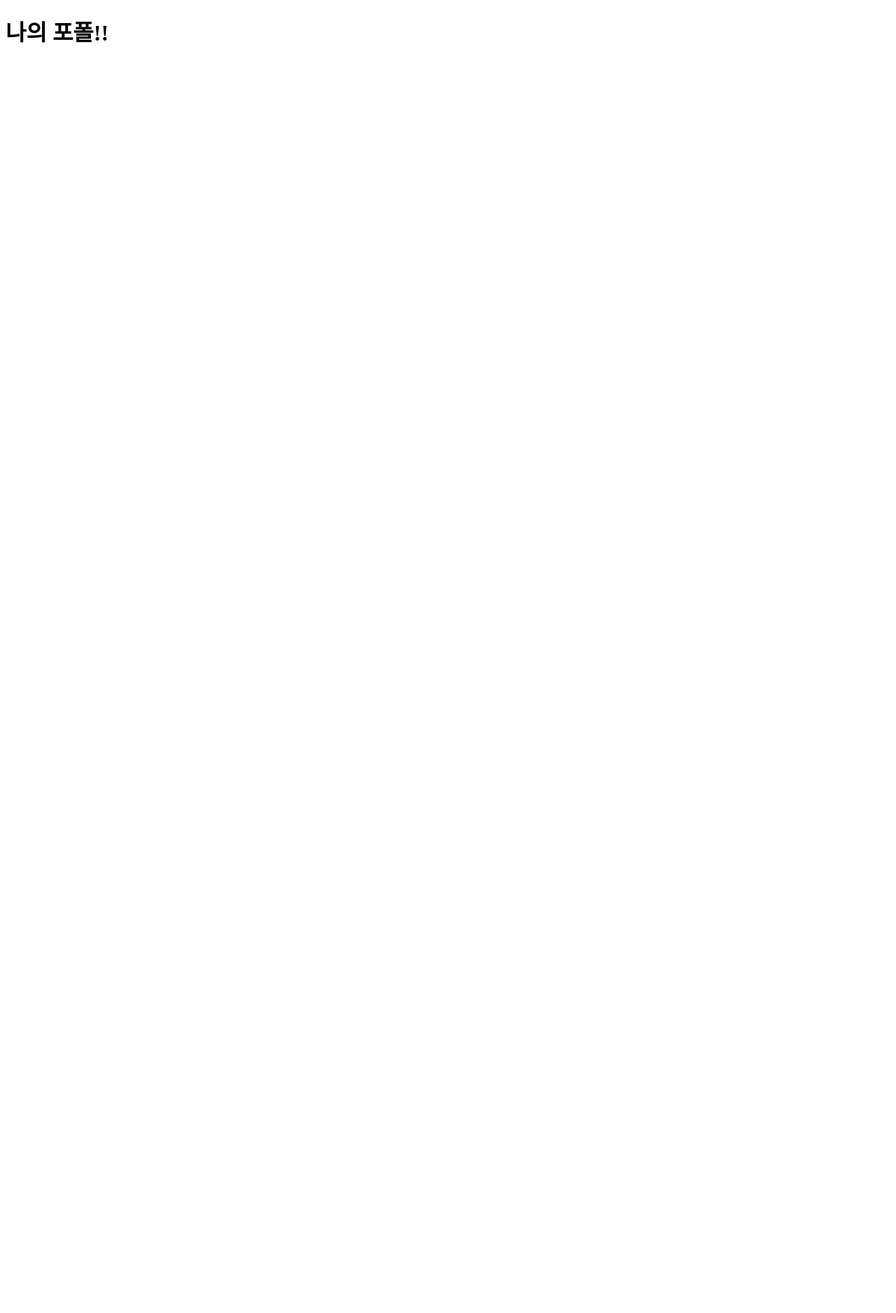
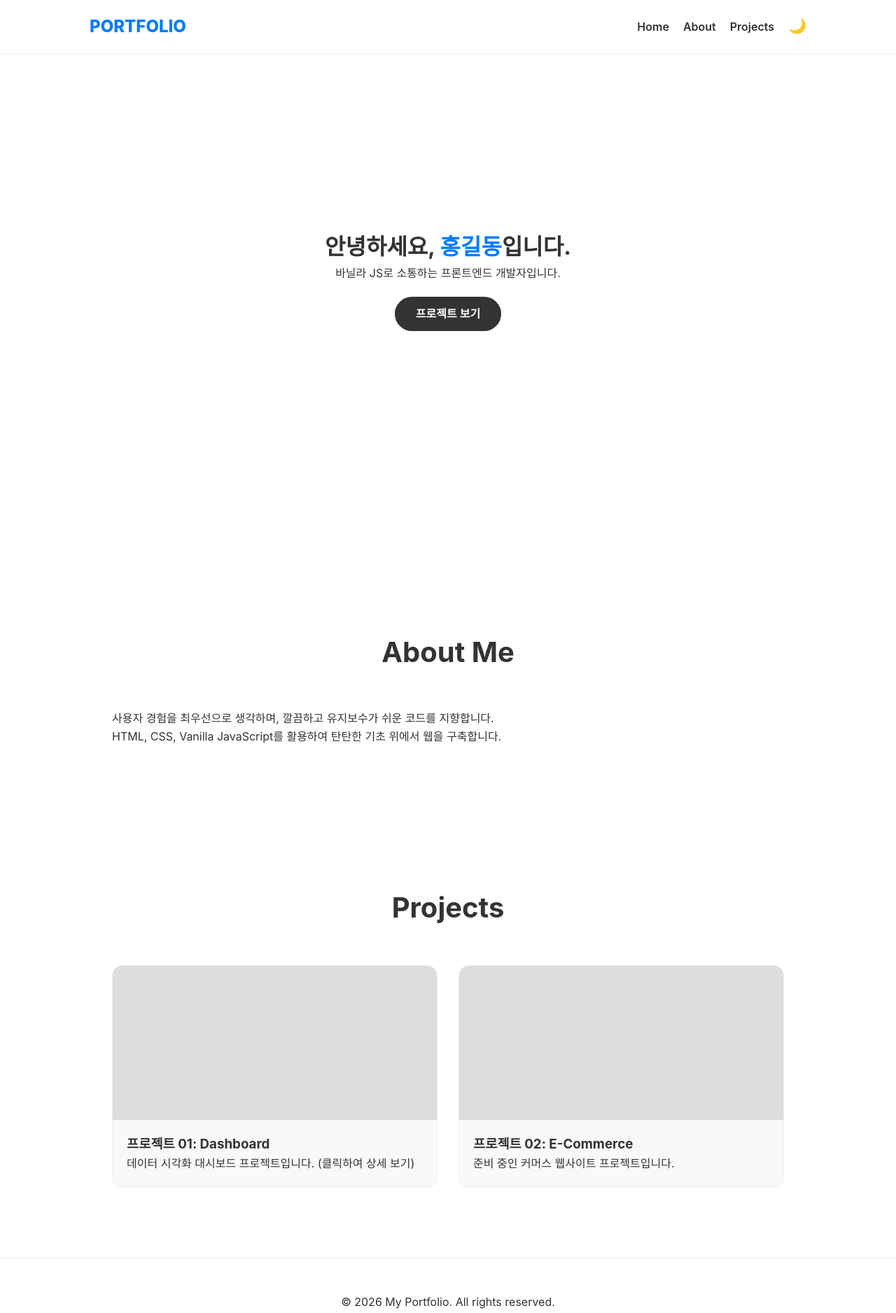
Before and after one commit to jiyeon2536/misango, a plain HTML site: page index.html in a window 1280 px wide. Shown: the whole page at 70% size. Before the commit the page ends 800 px from the top, so only its background shows below. Drawn offline with Linux system fonts and the light colour scheme.

Commit message:
add project detail page

```diff
--- a/app.js
+++ b/app.js
@@ -0,0 +1,42 @@
+// 1. 다크 모드 토글 기능
+const themeToggle = document.getElementById('theme-toggle');
+const body = document.body;
+
+// 테마 상태 확인 및 적용 함수
+const applyTheme = (theme) => {
+    if (theme === 'dark') {
+        body.setAttribute('data-theme', 'dark');
+        themeToggle.textContent = '☀️';
+    } else {
+        body.removeAttribute('data-theme');
+        themeToggle.textContent = '🌙';
+    }
+};
+
+// 버튼 클릭 이벤트
+themeToggle.addEventListener('click', () => {
+    const isDark = body.getAttribute('data-theme') === 'dark';
+    const newTheme = isDark ? 'light' : 'dark';
+
+    applyTheme(newTheme);
+    localStorage.setItem('portfolio-theme', newTheme);
+});
+
+// 초기 실행: 저장된 테마 불러오기
+const savedTheme = localStorage.getItem('portfolio-theme');
+if (savedTheme) {
+    applyTheme(savedTheme);
+}
+
+// 2. 스크롤 시 나타나는 애니메이션 (Intersection Observer)
+const revealElements = document.querySelectorAll('.reveal');
+
+const revealOnScroll = new IntersectionObserver((entries) => {
+    entries.forEach(entry => {
+        if (entry.isIntersecting) {
+            entry.target.classList.add('active');
+        }
+    });
+}, { threshold: 0.1 });
+
+revealElements.forEach(el => revealOnScroll.observe(el));
--- a/index.html
+++ b/index.html
@@ -1,13 +1,66 @@
 <!DOCTYPE html>
-<html lang="en">
+<html lang="ko">
 <head>
     <meta charset="UTF-8">
     <meta name="viewport" content="width=device-width, initial-scale=1.0">
-    <title>my portfolio</title>
+    <title>My Portfolio | Home</title>
     <link rel="stylesheet" href="style.css">
 </head>
 <body>
-    <h1>나의 포폴!!</h1>
+    <nav class="navbar">
+        <div class="logo"><a href="index.html">PORTFOLIO</a></div>
+        <ul class="nav-links">
+            <li><a href="#home">Home</a></li>
+            <li><a href="#about">About</a></li>
+            <li><a href="#projects">Projects</a></li>
+            <li><button id="theme-toggle" class="theme-btn">🌙</button></li>
+        </ul>
+    </nav>
+
+    <header id="home" class="hero">
+        <div class="hero-content">
+            <h1>안녕하세요, <span class="highlight">홍길동</span>입니다.</h1>
+            <p>바닐라 JS로 소통하는 프론트엔드 개발자입니다.</p>
+            <a href="#projects" class="btn">프로젝트 보기</a>
+        </div>
+    </header>
+
+    <section id="about" class="section reveal">
+        <div class="container">
+            <h2>About Me</h2>
+            <div class="about-content">
+                <p>사용자 경험을 최우선으로 생각하며, 깔끔하고 유지보수가 쉬운 코드를 지향합니다.</p>
+                <p>HTML, CSS, Vanilla JavaScript를 활용하여 탄탄한 기초 위에서 웹을 구축합니다.</p>
+            </div>
+        </div>
+    </section>
+
+    <section id="projects" class="section reveal">
+        <div class="container">
+            <h2>Projects</h2>
+            <div class="project-grid">
+                <a href="project-detail.html" class="project-card">
+                    <div class="project-img"></div>
+                    <div class="project-info">
+                        <h3>프로젝트 01: Dashboard</h3>
+                        <p>데이터 시각화 대시보드 프로젝트입니다. (클릭하여 상세 보기)</p>
+                    </div>
+                </a>
+                <div class="project-card">
+                    <div class="project-img"></div>
+                    <div class="project-info">
+                        <h3>프로젝트 02: E-Commerce</h3>
+                        <p>준비 중인 커머스 웹사이트 프로젝트입니다.</p>
+                    </div>
+                </div>
+            </div>
+        </div>
+    </section>
+
+    <footer>
+        <p>© 2026 My Portfolio. All rights reserved.</p>
+    </footer>
+
     <script src="app.js"></script>
 </body>
 </html>
--- a/style.css
+++ b/style.css
@@ -0,0 +1,157 @@
+/* 1. 디자인 변수 정의 */
+:root {
+    --bg-color: #ffffff;
+    --text-color: #333333;
+    --nav-bg: rgba(255, 255, 255, 0.9);
+    --card-bg: #f8f9fa;
+    --accent-color: #007bff;
+    --border-color: #eeeeee;
+}
+
+[data-theme="dark"] {
+    --bg-color: #121212;
+    --text-color: #f1f1f1;
+    --nav-bg: rgba(18, 18, 18, 0.9);
+    --card-bg: #1e1e1e;
+    --accent-color: #3d9bff;
+    --border-color: #333333;
+}
+
+/* 2. 공통 초기화 */
+* {
+    margin: 0;
+    padding: 0;
+    box-sizing: border-box;
+}
+
+html {
+    scroll-behavior: smooth;
+}
+
+body {
+    font-family: 'Pretendard', -apple-system, sans-serif;
+    background-color: var(--bg-color);
+    color: var(--text-color);
+    line-height: 1.6;
+    transition: background-color 0.3s, color 0.3s;
+}
+
+.container {
+    max-width: 1000px;
+    margin: 0 auto;
+    padding: 0 20px;
+}
+
+/* 3. 네비게이션 */
+.navbar {
+    display: flex;
+    justify-content: space-between;
+    align-items: center;
+    padding: 1.2rem 10%;
+    background: var(--nav-bg);
+    position: fixed;
+    width: 100%;
+    top: 0;
+    z-index: 1000;
+    backdrop-filter: blur(5px);
+    border-bottom: 1px solid var(--border-color);
+}
+
+.navbar .logo a {
+    font-size: 1.5rem;
+    font-weight: 800;
+    text-decoration: none;
+    color: var(--accent-color);
+}
+
+.nav-links {
+    display: flex;
+    list-style: none;
+    align-items: center;
+}
+
+.nav-links li { margin-left: 20px; }
+.nav-links a { text-decoration: none; color: var(--text-color); font-weight: 600; }
+
+.theme-btn {
+    background: none;
+    border: none;
+    font-size: 1.3rem;
+    cursor: pointer;
+}
+
+/* 4. 버튼 스타일 */
+.btn {
+    display: inline-block;
+    padding: 12px 30px;
+    background: var(--text-color);
+    color: var(--bg-color);
+    text-decoration: none;
+    border-radius: 30px;
+    font-weight: 600;
+    margin-top: 20px;
+}
+
+.btn-outline {
+    display: inline-block;
+    padding: 8px 20px;
+    border: 1px solid var(--accent-color);
+    color: var(--accent-color);
+    text-decoration: none;
+    border-radius: 20px;
+    font-size: 0.9rem;
+    margin: 5px;
+}
+
+/* 5. 메인 페이지 섹션 */
+.hero {
+    height: 100vh;
+    display: flex;
+    justify-content: center;
+    align-items: center;
+    text-align: center;
+}
+
+.highlight { color: var(--accent-color); }
+
+.section { padding: 100px 0; }
+.section h2 { text-align: center; font-size: 2.5rem; margin-bottom: 50px; }
+
+.project-grid {
+    display: grid;
+    grid-template-columns: repeat(auto-fit, minmax(300px, 1fr));
+    gap: 30px;
+}
+
+.project-card {
+    background: var(--card-bg);
+    border-radius: 15px;
+    overflow: hidden;
+    text-decoration: none;
+    color: inherit;
+    transition: transform 0.3s;
+    border: 1px solid var(--border-color);
+}
+
+.project-card:hover { transform: translateY(-10px); }
+.project-img { height: 220px; background: #ddd; }
+.project-info { padding: 20px; }
+
+/* 6. 상세 페이지 전용 레이아웃 */
+.detail-wrapper { margin-top: 150px; margin-bottom: 80px; }
+.detail-header { text-align: center; margin-bottom: 50px; }
+.category { color: var(--accent-color); font-weight: bold; }
+.detail-hero-img { width: 100%; height: 400px; background: #ccc; border-radius: 20px; margin-bottom: 40px; }
+.detail-info-grid { display: grid; grid-template-columns: 2fr 1fr; gap: 40px; margin-bottom: 40px; }
+.tags span { display: inline-block; background: var(--accent-color); color: #fff; padding: 4px 12px; border-radius: 15px; font-size: 0.8rem; margin: 4px; }
+
+/* 7. 스크롤 애니메이션 */
+.reveal { opacity: 0; transform: translateY(30px); transition: 0.8s ease-out; }
+.reveal.active { opacity: 1; transform: translateY(0); }
+
+/* 8. 푸터 */
+footer { text-align: center; padding: 50px; border-top: 1px solid var(--border-color); }
+
+@media (max-width: 768px) {
+    .detail-info-grid { grid-template-columns: 1fr; }
+}
```
Also changed, not shown: project-detail.html (added, +66 -0 lines).
